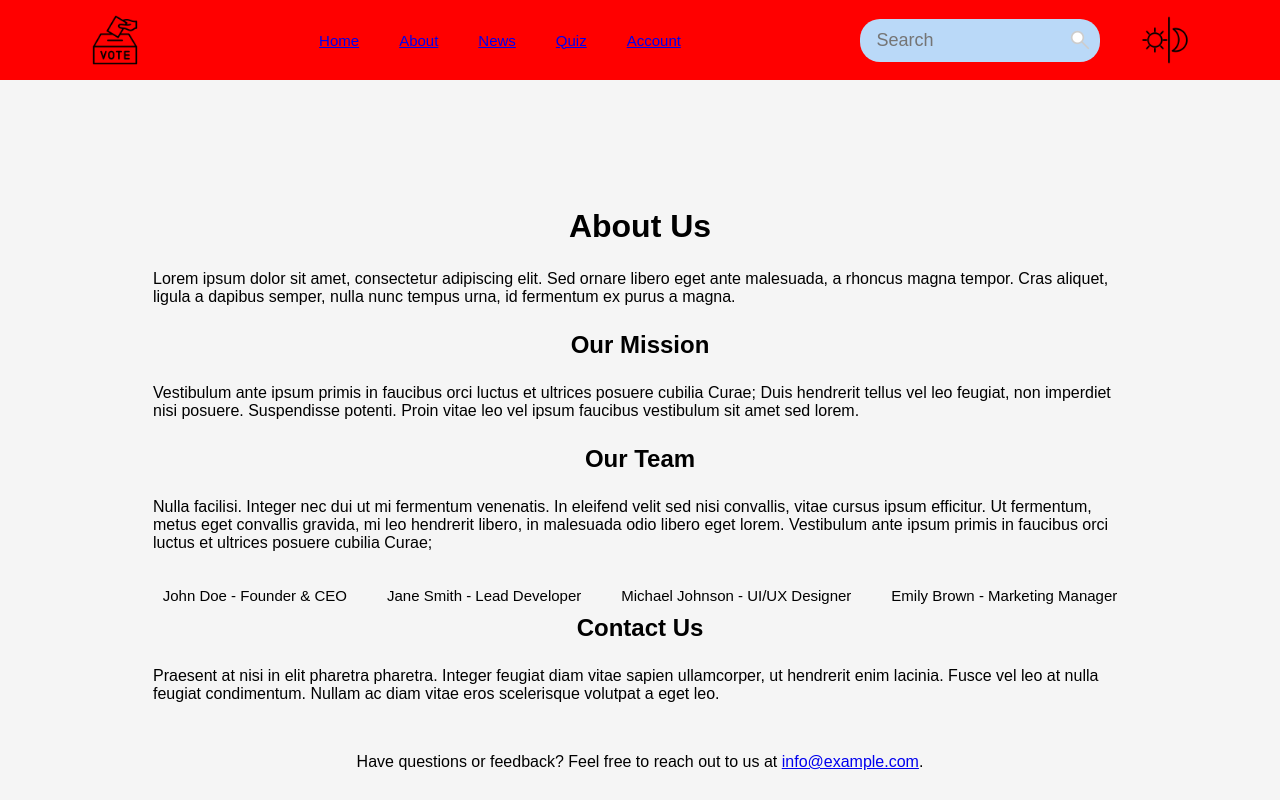
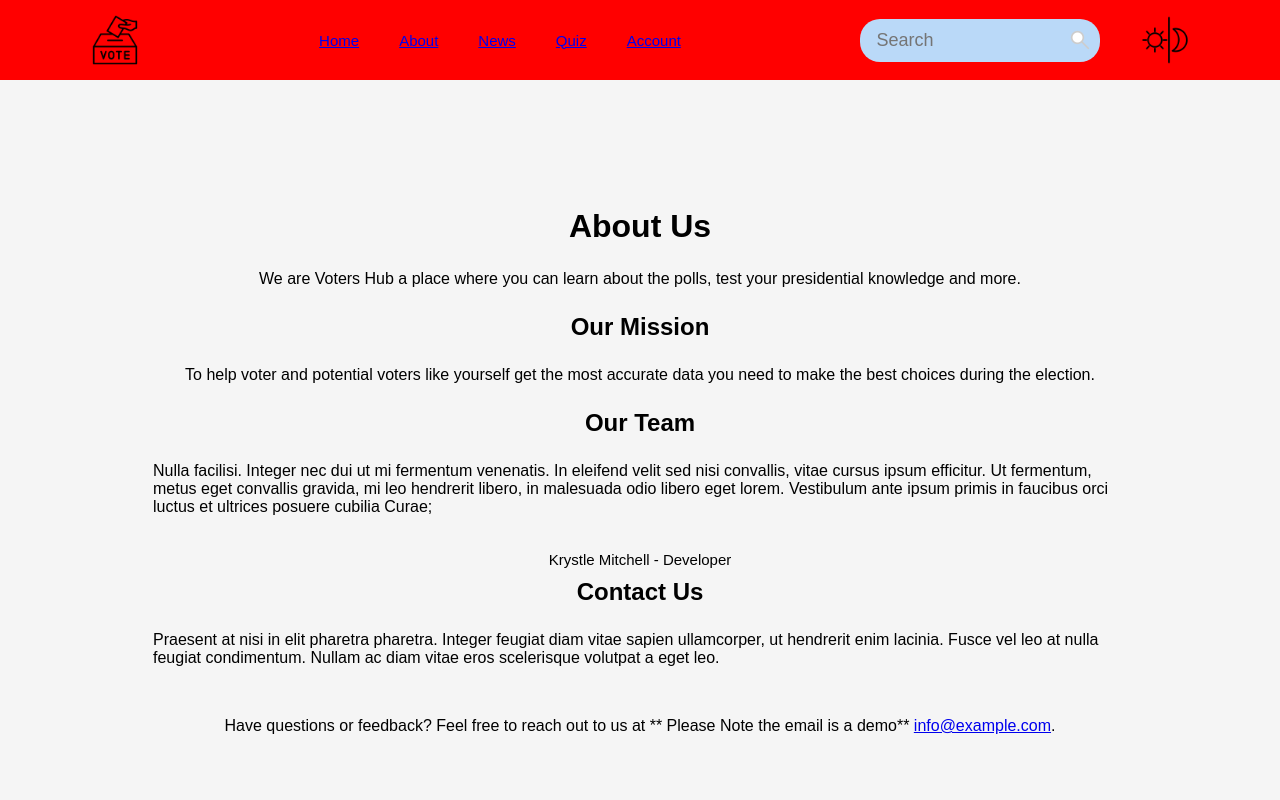
Before and after one commit to krystleM26/vote-hack, a React (Create React App) app in the folder vote/: page /about in a window 1280 px wide. Built offline with nearby package versions, Linux system fonts and the light colour scheme.

Commit message:
Updated the home, about page

```diff
--- a/vote/src/App.js
+++ b/vote/src/App.js
@@ -37,7 +37,12 @@ const App = () => {
 }
 const Home = () => (
   <div>
-    <h1>Welcome to the Home Page</h1>
+    <h1>Welcome to Voters Hub</h1>
+    <p> Learn about us </p>
+    <p> Test Your presidential knowledge </p>
+    <p> Get the latest poll data and election news </p>
+
+
   </div>
 );
 
--- a/vote/src/components/About/About.js
+++ b/vote/src/components/About/About.js
@@ -6,16 +6,11 @@ const AboutPage = () => {
     <div className="about-page">
       <h1>About Us</h1>
       <p>
-        Lorem ipsum dolor sit amet, consectetur adipiscing elit. Sed ornare libero eget
-        ante malesuada, a rhoncus magna tempor. Cras aliquet, ligula a dapibus semper,
-        nulla nunc tempus urna, id fermentum ex purus a magna.
+        We are Voters Hub a place where you can learn about the polls, test your presidential knowledge and more.
       </p>
       <h2>Our Mission</h2>
       <p>
-        Vestibulum ante ipsum primis in faucibus orci luctus et ultrices posuere cubilia
-        Curae; Duis hendrerit tellus vel leo feugiat, non imperdiet nisi posuere.
-        Suspendisse potenti. Proin vitae leo vel ipsum faucibus vestibulum sit amet sed
-        lorem.
+       To help voter and potential voters like yourself get the most accurate data you need to make the best choices during the election.
       </p>
       <h2>Our Team</h2>
       <p>
@@ -26,10 +21,9 @@ const AboutPage = () => {
         Curae;
       </p>
       <ul>
-        <li>John Doe - Founder & CEO</li>
-        <li>Jane Smith - Lead Developer</li>
-        <li>Michael Johnson - UI/UX Designer</li>
-        <li>Emily Brown - Marketing Manager</li>
+
+        <li>Krystle Mitchell - Developer</li>
+
       </ul>
       <h2>Contact Us</h2>
       <p>
@@ -38,7 +32,7 @@ const AboutPage = () => {
         condimentum. Nullam ac diam vitae eros scelerisque volutpat a eget leo.
       </p>
       <p>
-        Have questions or feedback? Feel free to reach out to us at{' '}
+        Have questions or feedback? Feel free to reach out to us at ** Please Note the email is a demo**{' '}
         <a href="mailto:info@example.com">info@example.com</a>.
       </p>
     </div>
```
